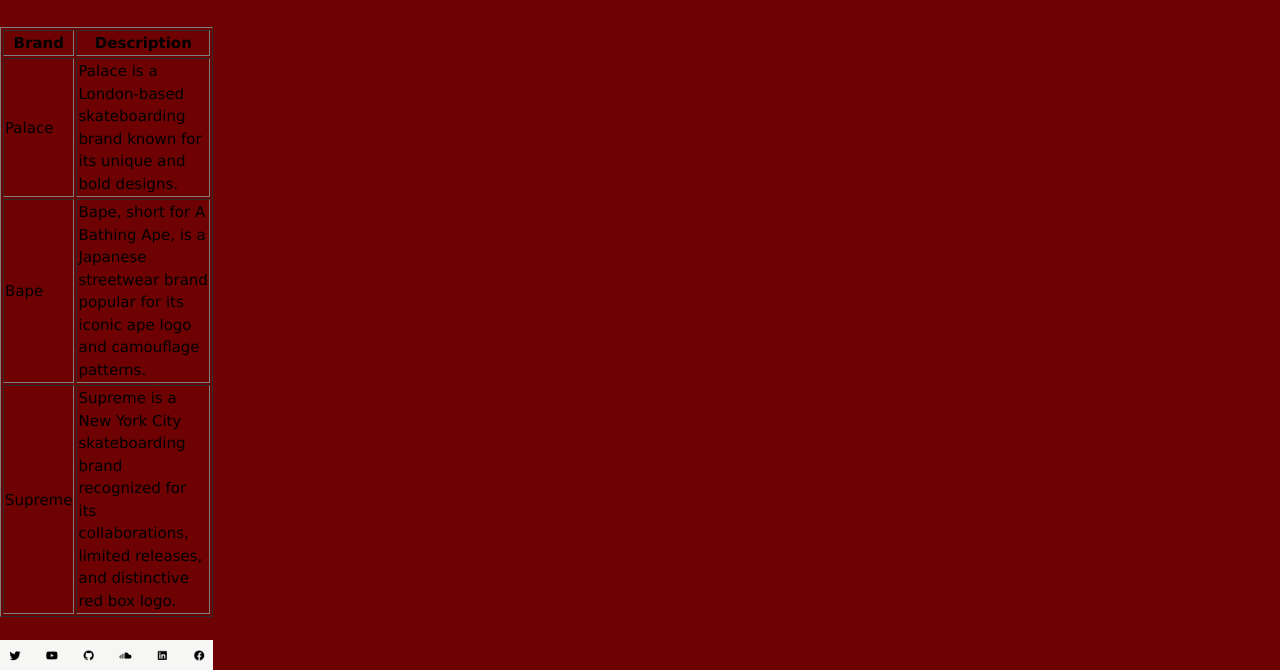
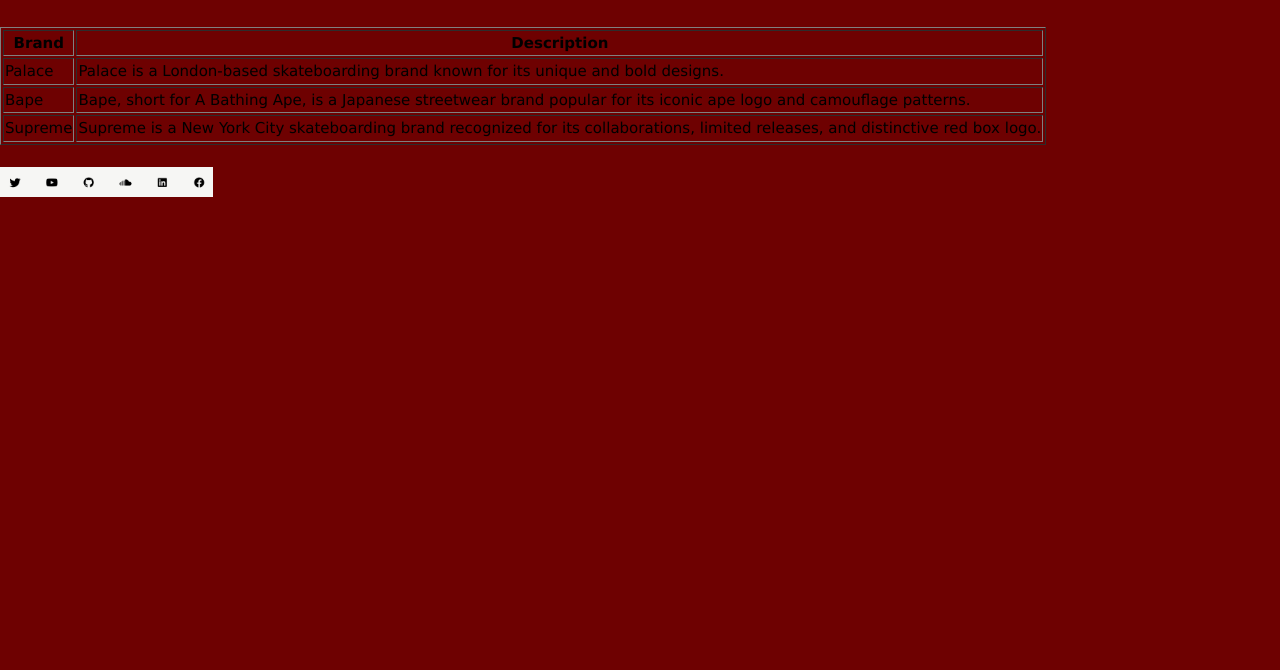
Before and after one commit to arigon2/arigon2.github.io, a plain HTML site: page index.html in a window 1280 px wide. Shown: the part 1417-2087 px from the top of the page. After the commit the page ends 1614 px from the top, so only its background shows below. Drawn offline with Linux system fonts and the light colour scheme.

Commit message:
Update index.html

```diff
--- a/index.html
+++ b/index.html
@@ -70,7 +70,7 @@
     document.getElementById("clothingTable").innerHTML = table;
   }
 </script>
-  <div class="col-2 col-s-4">
+  <div class="tablaxml">
 <table id="clothingTable" border="1">
 </table>
   </div>
```
